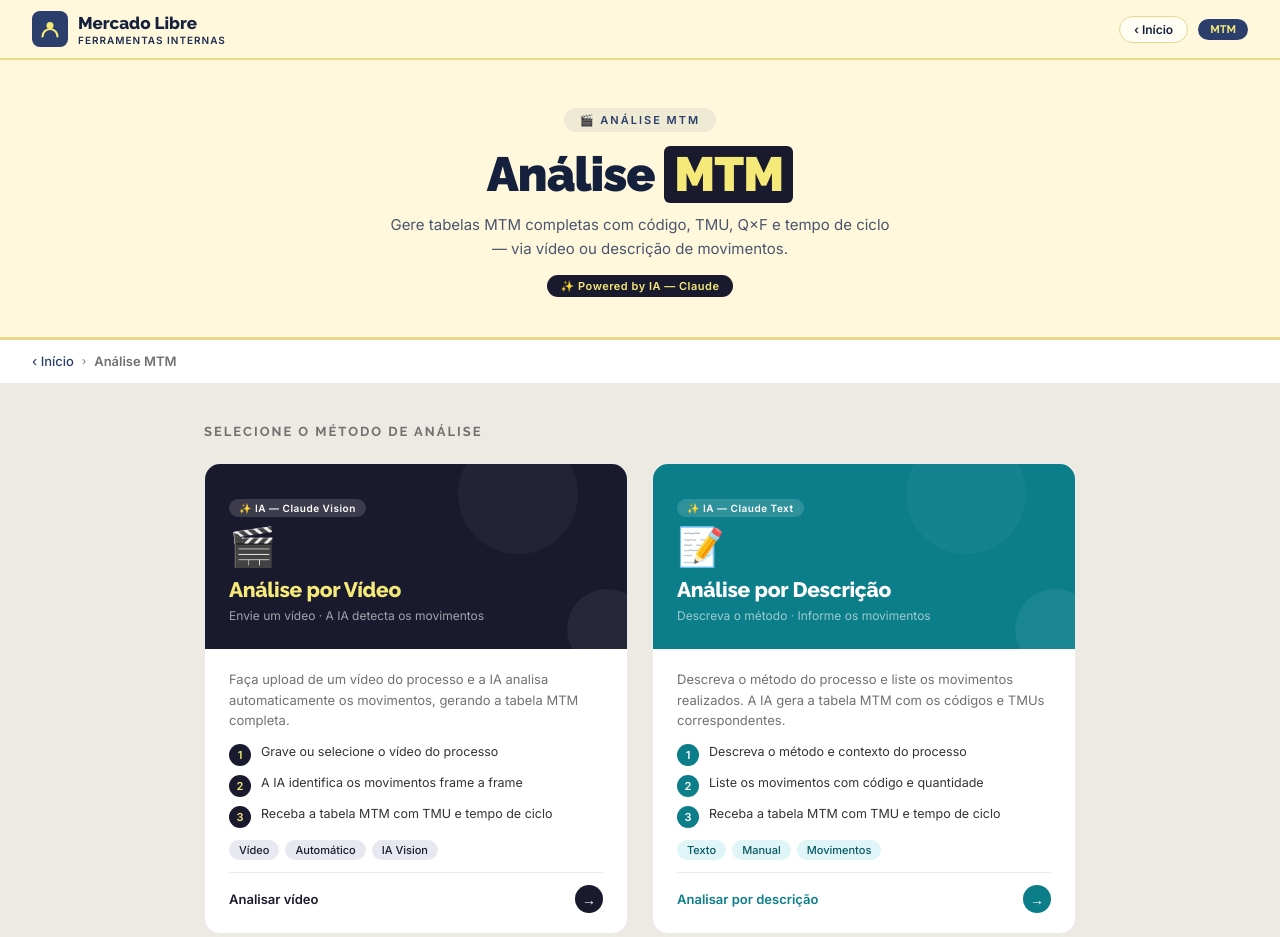
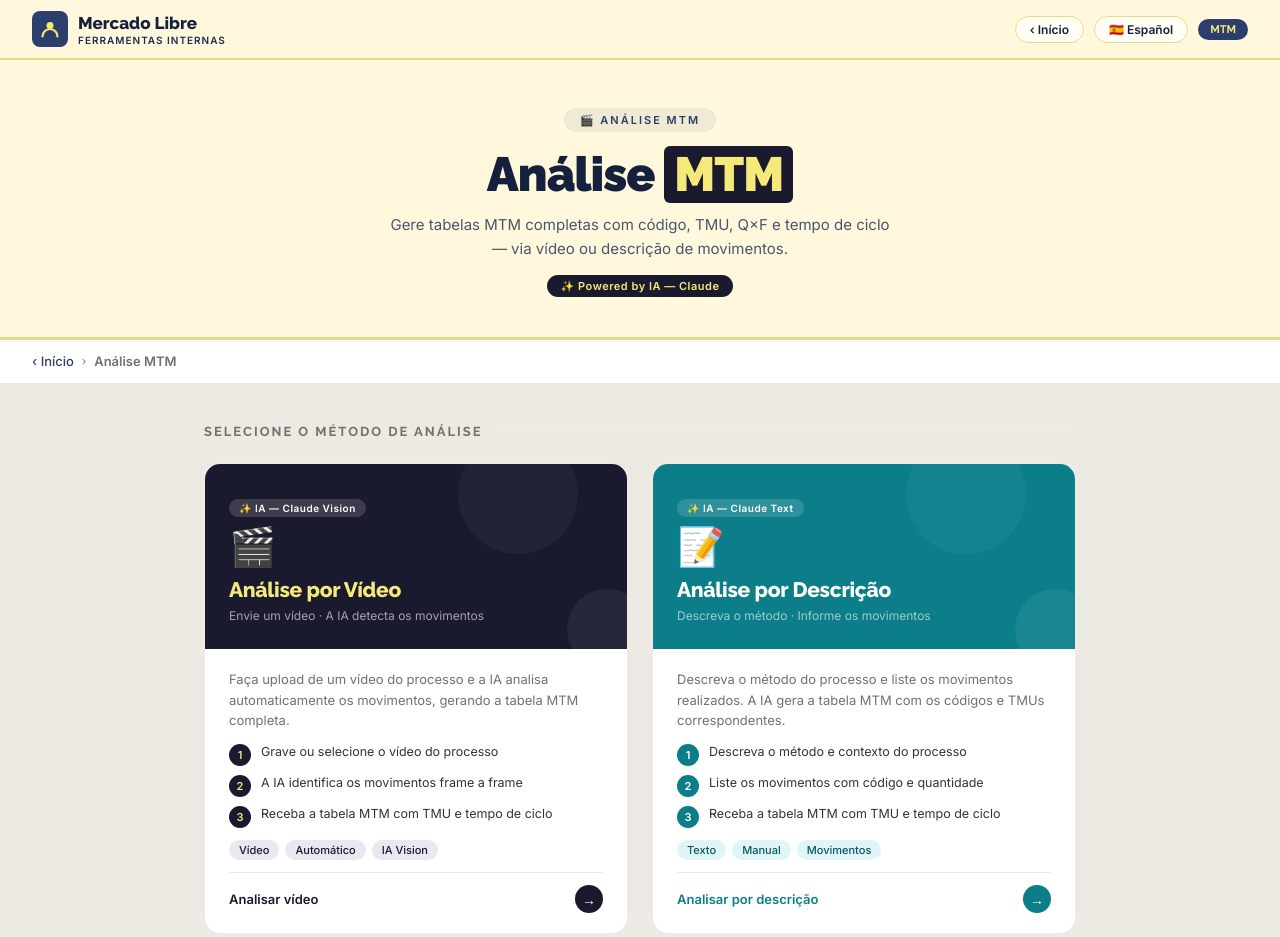
Before and after one commit to leonardolmmiranda-sketch/analisemtmpt, a plain HTML site: page index.html in a window 1280 px wide. Shown: the top 937 px of the page. Drawn offline with Linux system fonts and the light colour scheme.

Commit message:
Update index.html

```diff
--- a/index.html
+++ b/index.html
@@ -228,6 +228,7 @@
   </a>
   <div class="header-right">
     <a class="lang-link" href="https://mtmtransportes-paginainicialpt.vercel.app/">‹ Início</a>
+     <a class="lang-link" href="https://mtmtransportes-analisemtmes.vercel.app/">🇪🇸 Español</a>
     <span class="badge-header">MTM</span>
   </div>
 </header>
```
